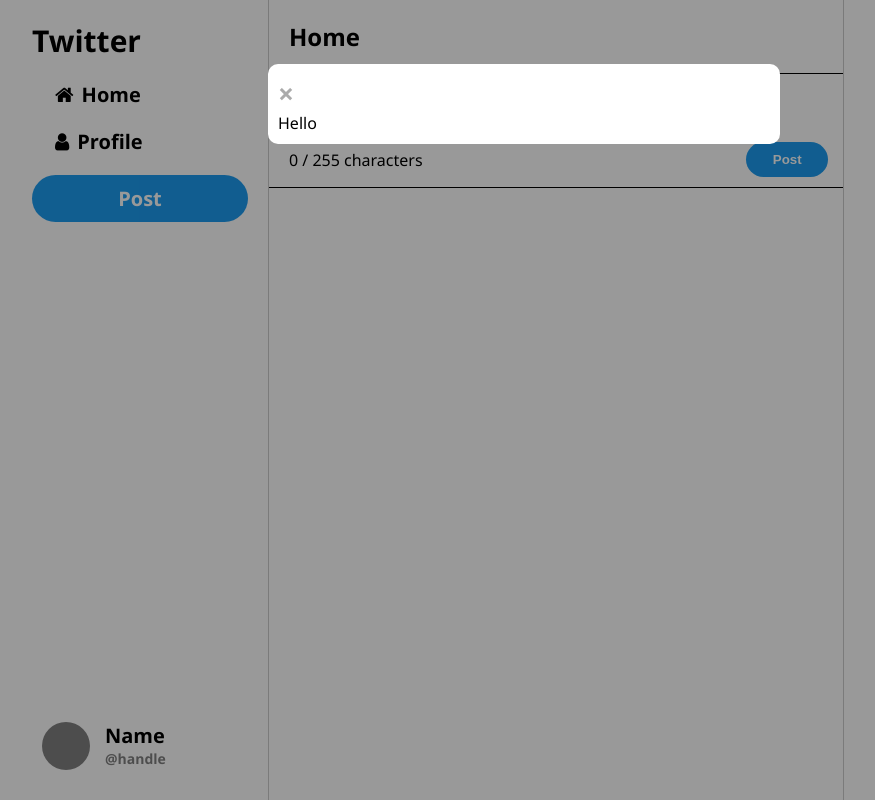
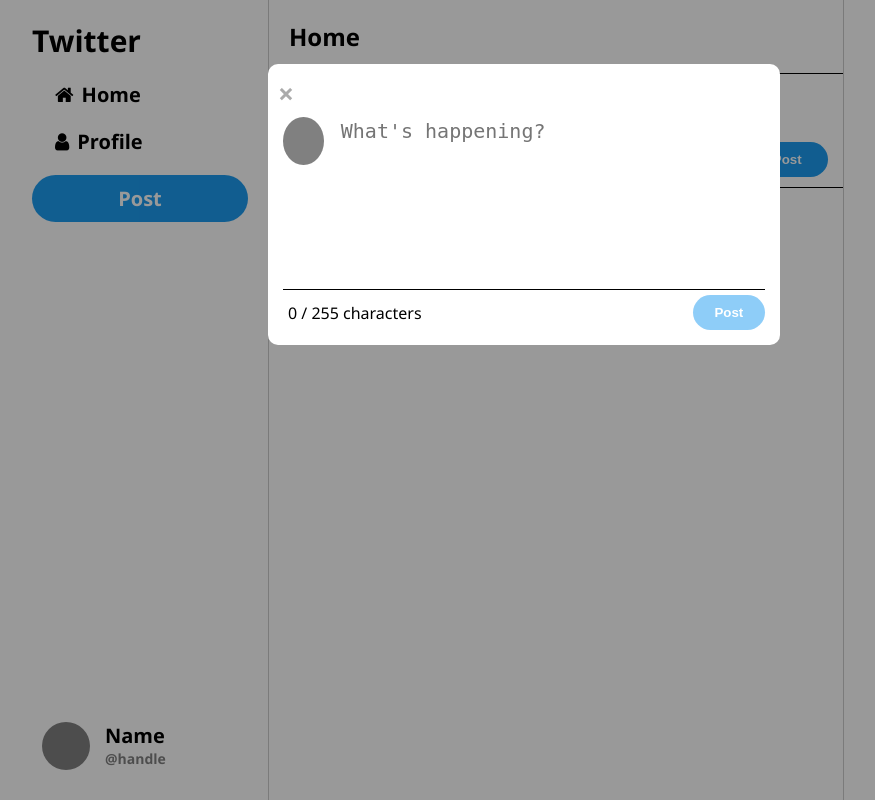
Before and after one commit to CelineTrann/twitter_clone, a Django app: page / in a window 1280 px wide. Shown: the whole page, without its empty margins (116-991 px from the left). Run offline with Django 4.2, Linux system fonts and the light colour scheme; data that the repository does not hold is empty.

Commit message:
modal post tweet functionality and styling

```diff
--- /dev/null
+++ b/posts/forms.py
@@ -0,0 +1,10 @@
+from django import forms
+from .models import Tweet
+
+class TweetForm(forms.ModelForm):
+    class Meta:
+        model = Tweet
+        fields = ['content']
+        widgets = {
+            'content': forms.Textarea(attrs={'class': 'tweet-content', 'rows': 7, 'placeholder': 'What\'s happening?'}),
+        }
--- a/posts/static/base-styles.css
+++ b/posts/static/base-styles.css
@@ -2,6 +2,7 @@
     --background: #fff;
     --twitter-blue: hsl(204, 87.6%, 52.7%);
     --twitter-blue-hover: hsl(204, 87.6%, 45%);
+    --twitter-blue-disabled: hsla(204, 88%, 53%, 50%);
     --gray-hover: hsl(0, 0%, 80%);
     --gray-text: gray;
     --heart-red: red;
@@ -164,3 +165,45 @@
     text-decoration: none;
     cursor: pointer;
 }
+
+/* Create Tweet Form */
+.post-tweet-form {
+    width: 100%;
+    height: 100%;
+    padding: 5px;
+}
+
+.post-top {
+    display: flex;
+    border-bottom: 1px solid black;
+}
+
+.tweet-content {
+    flex-grow: 1;
+    font-size: 20px;
+
+    border: none;
+    outline: none;
+    resize: none;
+}
+
+.post-bottom {
+    margin-top: 5px;
+    display: flex;
+    justify-content: space-between;
+    align-items: center;
+}
+
+.post-bottom p {
+    margin: 0 5px;
+}
+
+.post-btn-submit {
+    width: 15%;
+    border: none;
+    font-weight: bold;
+}
+
+.post-btn-submit:disabled {
+    background-color: var(--twitter-blue-disabled);
+}
--- a/posts/static/base.js
+++ b/posts/static/base.js
@@ -1,11 +1,28 @@
 $(document).ready(function () {
+    // Open Post Modal
     $("#nav-post-btn").on("click", function () {
         $(".post-modal").show();
     })
 
+    // Close Post Modal
     $("#post-modal-close, .post-modal").click(function (event) {
         if (event.target === this) {
             $(".post-modal").hide();
         }
     });
+
+    // Post Character Count
+    $("#id_content").keyup(function () {
+        $("#char-count").text($(this).val().length + " / 255 characters");
+    });
+
+    // Disable & Enable Post Button
+    $('.post-btn-submit').prop('disabled', true);
+    $('#id_content').on('input', function () {
+        if ($(this).val().trim() !== '') {
+            $('.post-btn-submit').prop('disabled', false);
+        } else {
+            $('.post-btn-submit').prop('disabled', true);
+        }
+    });
 })
--- a/posts/templates/base.html
+++ b/posts/templates/base.html
@@ -18,8 +18,22 @@
 <body>
     <div class="post-modal">
         <div class="post-modal-content">
-            <span class="close" id="post-modal-close">&times;</span>
-            <p>Hello</p>
+            <p class="close" id="post-modal-close">&times;</p>
+            <form action="post/" method="post" class="post-tweet-form">
+                {% csrf_token %}
+                <div class="post-top">
+                    <div class="profile-pic"></div>
+                    {{ form.content }}
+                </div>
+                <div class="post-bottom">
+                    <p id="char-count"> 0 / 255 characters</p>
+                    <input
+                        type="submit"
+                        value="Post"
+                        class="btn post-btn post-btn-submit"
+                    />
+                </div>
+            </form>
         </div>
     </div>
     <nav>
--- a/posts/views.py
+++ b/posts/views.py
@@ -1,15 +1,23 @@
 from django.shortcuts import render, redirect
 from .models import Tweet, User
+from .forms import TweetForm
 
 from django.http import HttpResponse
 
 # Create your views here.
 def home(request):
     items = Tweet.objects.all().order_by("-updated_at")
-    return render(request, "home.html", {"Tweets": items})
+    form = TweetForm()
+    return render(request, "home.html", {"Tweets": items, "form": form})
 
 def post(request):
     if request.method == 'POST':
-        tweet = Tweet(user=request.user, content=request.POST['text-area'])
-        tweet.save()
-        return redirect("home")
+        form = TweetForm(request.POST)
+        if form.is_valid():
+            form.save()
+            return redirect("home")
+
+    # if request.method == 'POST':
+    #     tweet = Tweet(user=request.user, content=request.POST['text-area'])
+    #     tweet.save()
+    #     return redirect("home")
```
